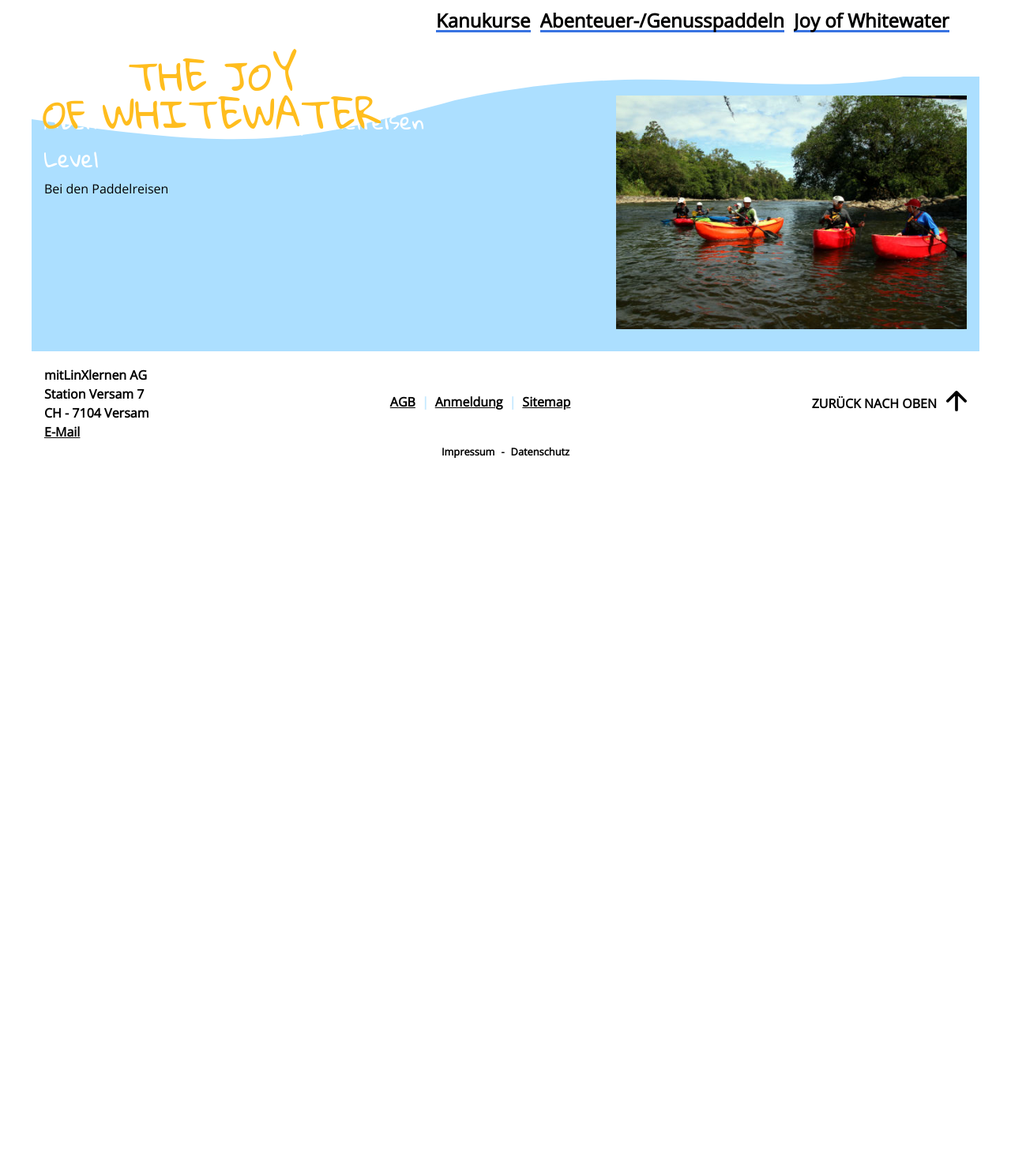
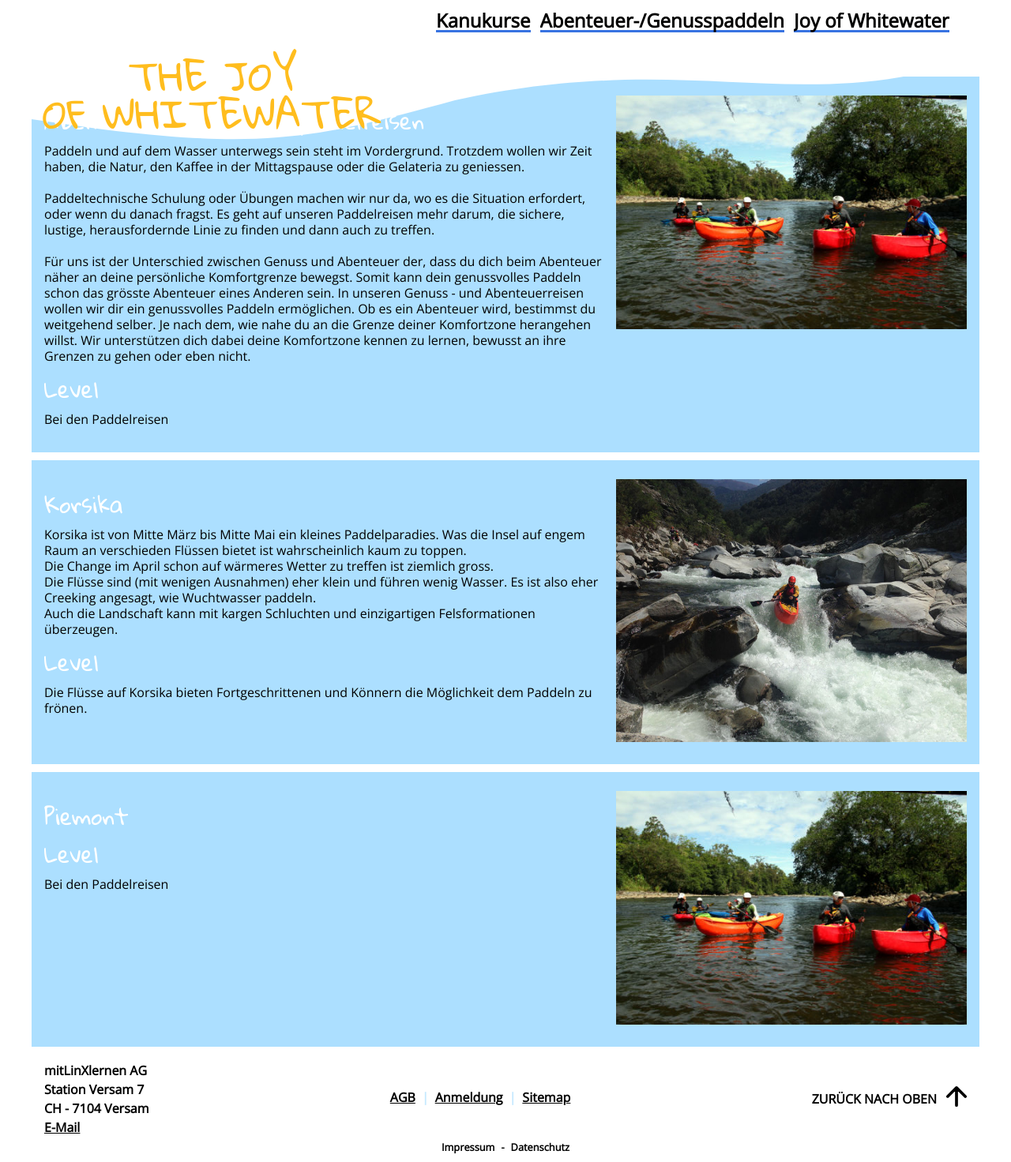
Before and after one commit to TomFrey/joy-of-whitewater, a PHP site: page /paddelreisen.html in a window 1280 px wide. Shown: the whole page at 79% size. Before the commit the page ends 581 px from the top, so only its background shows below. Run offline with PHP 8.4, Linux system fonts and the light colour scheme; some libraries are stand-ins or nearby versions.

Commit message:
Neue Titelbilder, Inhalt für Paddelreisen und Korsika.

```diff
--- a/src/agb.html
+++ b/src/agb.html
@@ -258,8 +258,8 @@
 					</p>
 				</section>
 
-				<section class="filler filler-right">
-					<div class="filler__fillarea"></div>
+				<section class="filler filler-right hide-on-mobile">
+					<img class="filler__picture__img" src="assets/images/agb.jpg"  alt="Kajak in Norwegen" title="Wildwasser in Norwegen">
 				</section>
 			</div>
 		</section>
--- a/src/assets/css/main.css
+++ b/src/assets/css/main.css
@@ -244,6 +244,8 @@ Desktop
   .text-container-main > .filler {
     display: block;
     order: 1; }
+    .text-container-main > .filler.hide-on-mobile {
+      display: none; }
     .text-container-main > .filler .filler__picture__img {
       width: 100%; }
   .text-container-main h2.title {
@@ -307,6 +309,8 @@ img.text-container-fill__bottom {
     .text-container-main > .filler {
       display: block;
       background-color: #ACDFFF; }
+      .text-container-main > .filler.hide-on-mobile {
+        display: block; }
       .text-container-main > .filler img {
         max-width: 100%;
         height: auto; }
--- a/src/paddelreisen.html
+++ b/src/paddelreisen.html
@@ -110,6 +110,80 @@
 							Abenteuer- und Genusspaddelreisen
 						</h2>
 						<p class="paragraph">
+							Paddeln und auf dem Wasser unterwegs sein steht im Vordergrund. Trotzdem wollen wir Zeit haben,
+							die Natur, den Kaffee in der Mittagspause oder die Gelateria zu geniessen.<br><br>
+
+							Paddeltechnische Schulung oder Übungen machen wir nur da, wo es die Situation erfordert,
+							oder wenn du danach fragst. Es geht auf unseren Paddelreisen mehr darum, die sichere, lustige,
+							herausfordernde Linie zu finden und dann auch zu treffen.<br><br>
+
+							Für uns ist der Unterschied zwischen Genuss und Abenteuer der, dass du dich beim Abenteuer
+							näher an deine persönliche Komfortgrenze bewegst. Somit kann dein genussvolles Paddeln schon
+							das grösste Abenteuer eines Anderen sein. In unseren Genuss - und Abenteuerreisen wollen
+							wir dir ein genussvolles Paddeln ermöglichen. Ob es ein Abenteuer wird, bestimmst du weitgehend selber.
+							Je nach dem, wie nahe du an die Grenze deiner Komfortzone herangehen willst. Wir unterstützen
+							dich dabei deine Komfortzone kennen zu lernen, bewusst an ihre Grenzen zu gehen oder eben nicht.
+						</p>
+						<h2 class="title">
+							Level
+						</h2>
+						<p class="paragraph">
+							Bei den Paddelreisen
+						</p>
+					</section>
+
+					<section class="filler filler-right">
+						<!--<img src="assets/images/open_canoe_korsika.jpg" alt="">-->
+
+						<picture class="filler__picture">
+							<source srcset="assets/images/basiskurs_gr.jpg" media="(min-width: 740px)">
+							<img class="filler__picture__img" src="assets/images/basiskurs_gr.jpg"  alt="Wildwasser Basiskurs" title="Wildwasser Basiskurs">
+						</picture>
+					</section>
+				</div>
+			</section>
+
+
+			<section class="text-container">
+				<div class="text-container-main">
+
+					<section class="text-container-left">
+						<h2 class="title">
+							Korsika
+						</h2>
+						<p class="paragraph">
+							Korsika ist von Mitte März bis Mitte Mai ein kleines Paddelparadies. Was die Insel auf engem
+							Raum an verschieden Flüssen bietet ist wahrscheinlich kaum zu toppen. <br>
+							Die Change im April schon auf wärmeres Wetter zu treffen ist ziemlich gross. <br>
+							Die Flüsse sind (mit wenigen Ausnahmen) eher klein und führen wenig Wasser. Es ist also eher
+							Creeking angesagt, wie Wuchtwasser paddeln.<br>
+							Auch die Landschaft kann mit kargen Schluchten und einzigartigen Felsformationen überzeugen.
+						</p>
+						<h2 class="title">
+							Level
+						</h2>
+						<p class="paragraph">
+							Die Flüsse auf Korsika bieten Fortgeschrittenen und Könnern die Möglichkeit dem Paddeln zu frönen.
+						</p>
+					</section>
+
+					<section class="filler filler-right">
+						<picture class="filler__picture">
+							<source srcset="assets/images/ww4_openCanoe_gr.jpg" media="(min-width: 740px)">
+							<img class="filler__picture__img" src="assets/images/ww4_openCanoe_kl.jpg"  alt="Wildwasser paddeln auf Korsika" title="Wildwasser paddeln auf Korsika">
+						</picture>
+					</section>
+				</div>
+			</section>
+
+			<section class="text-container">
+				<div class="text-container-main">
+
+					<section class="text-container-left">
+						<h2 class="title">
+							Piemont
+						</h2>
+						<p class="paragraph">
 
 						</p>
 						<h2 class="title">
@@ -130,6 +204,7 @@
 					</section>
 				</div>
 			</section>
+
 
 
 
--- a/src/scss/components/_text-container.scss
+++ b/src/scss/components/_text-container.scss
@@ -93,12 +93,14 @@ Desktop
     	display: block;
     	order: 1;
 
+		&.hide-on-mobile{
+			display: none;
+		}
+
     	.filler__picture__img{
       		width: 100%;
     	}
   	}
-
-
 
 	h2.title{
 		font-family: $textContainerTitleFont;
@@ -182,6 +184,10 @@ img.text-container-fill__bottom {
       	display: block;
       	background-color: $color-textContainer-background;
 
+		&.hide-on-mobile{
+			display: block;
+		}
+
       	img{
         	max-width: 100%;
         	height: auto;
--- a/src/scss/main.scss
+++ b/src/scss/main.scss
@@ -36,7 +36,6 @@ body{
 
 
 header {
-	//margin-top: 61px;
 
 	img{
 		width: 100%;
```
Also changed, not shown: src/assets/js/config.js (+12 -9 lines), src/assets/images/agb.jpg (added), src/assets/images/carousel/caousel_gr_3.jpg (deleted), src/assets/images/carousel/joyOfWhitewater_1.jpg (renamed from src/assets/images/carousel/caousel_gr_1.jpg), src/assets/images/carousel/joyOfWhitewater_2.jpg (renamed from src/assets/images/carousel/caousel_gr_2.jpg), src/assets/images/carousel/joyOfWhitewater_3.jpg (renamed from src/assets/images/carousel/caousel_gr_4.jpg), src/assets/images/carousel/joyOfWhitewater_4.jpg (added), src/assets/images/carousel/kanukurse_1.jpg (added), src/assets/images/carousel/kanukurse_2.jpg (added), src/assets/images/carousel/kanukurse_3.jpg (added), src/assets/images/carousel/paddelreisen_1.jpg (added), src/assets/images/carousel/paddelreisen_2.jpg (added), src/assets/images/carousel/paddelreisen_3.jpg (added), src/assets/images/carousel/paddelreisen_4.jpg (added), 1 more files. Lines whose indentation alone changed are shown as unchanged.
